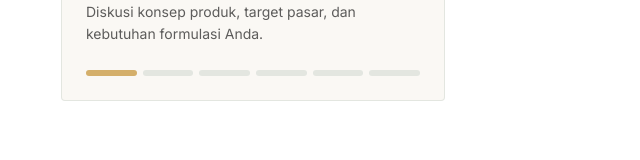
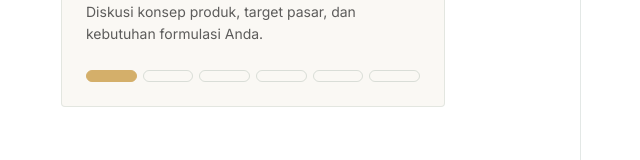
Before and after one commit to bael850/alwaliy-maklon, a React (Vite) app: page / in a window 1280 px wide. Shown: the part 7598-7758 px from the top of the page, without its empty margins (35-675 px from the left). Built offline with nearby package versions, Linux system fonts and the light colour scheme.

Commit message:
workflow

```diff
--- a/src/components/sections/Workflow.tsx
+++ b/src/components/sections/Workflow.tsx
@@ -86,9 +86,7 @@ export default function Workflow() {
               keseluruhan proses.
             </p>
 
-            {/* Kartu tahap aktif — indikator status UI, bukan heading baru.
-                Judul tahapnya sendiri sudah ada sebagai <h3> di kolom kanan,
-                jadi di sini sengaja dipakai <p> biar nggak dobel heading di DOM. */}
+            {/* Kartu tahap aktif */}
             <div className="mt-8 hidden max-w-sm rounded-[4px] border border-forest/10 bg-cream p-6 md:block">
               <div className="flex items-center justify-between">
                 <span className="font-heading text-sm font-bold uppercase tracking-[0.1em] text-gold">
@@ -103,14 +101,18 @@ export default function Workflow() {
                 {STEPS[activeIndex].desc}
               </p>
 
-              {/* Progress dots */}
+              {/* Progress — strip blister kapsul, bukan titik-titik polos.
+                  Nyambung ke tema produk (kapsul/obat) yang jadi salah satu
+                  jenis produksi Al-Waliy, sekaligus beda dari dot-bar generik. */}
               <div className="mt-6 flex gap-1.5">
                 {STEPS.map((step, i) => (
                   <span
                     key={step.title}
                     className={[
-                      "h-1.5 flex-1 rounded-full transition-colors duration-300",
-                      i <= activeIndex ? "bg-gold" : "bg-forest/10",
+                      "h-3 flex-1 rounded-full border transition-colors duration-300",
+                      i <= activeIndex
+                        ? "border-gold bg-gold"
+                        : "border-forest/15 bg-transparent",
                     ].join(" ")}
                   />
                 ))}
@@ -118,8 +120,14 @@ export default function Workflow() {
             </div>
           </div>
 
-          {/* Kanan — 6 tahap, tiap kartu jadi trigger buat panel kiri */}
-          <div className="flex flex-col gap-6">
+          {/* Kanan — 6 tahap dihubungkan garis pipeline vertikal di belakang
+              nomor tahap, biar kerasa satu alur berkelanjutan, bukan cuma
+              daftar terpisah-pisah. */}
+          <div className="relative flex flex-col gap-6">
+            <div
+              aria-hidden="true"
+              className="absolute bottom-5 left-5 top-5 hidden w-px bg-forest/12 md:block"
+            />
             {STEPS.map((step, i) => (
               <div
                 key={step.title}
@@ -130,7 +138,7 @@ export default function Workflow() {
                 <Reveal>
                   <div
                     className={[
-                      "flex items-start gap-4 rounded-[4px] border p-6 transition-colors duration-300",
+                      "relative flex items-start gap-4 rounded-[4px] border p-6 transition-colors duration-300",
                       i === activeIndex
                         ? "border-forest/30 bg-forest/[0.03]"
                         : "border-forest/10 bg-white",
@@ -138,10 +146,10 @@ export default function Workflow() {
                   >
                     <span
                       className={[
-                        "flex h-10 w-10 shrink-0 items-center justify-center rounded-full text-sm font-bold transition-colors duration-300",
+                        "relative z-10 flex h-10 w-10 shrink-0 items-center justify-center rounded-full text-sm font-bold transition-colors duration-300",
                         i === activeIndex
-                          ? "bg-forest text-cream"
-                          : "bg-forest/5 text-forest",
+                          ? "bg-forest text-cream shadow-[0_0_0_5px_rgba(27,67,50,0.08)]"
+                          : "bg-white text-forest ring-1 ring-inset ring-forest/20",
                       ].join(" ")}
                     >
                       {String(i + 1).padStart(2, "0")}
```
